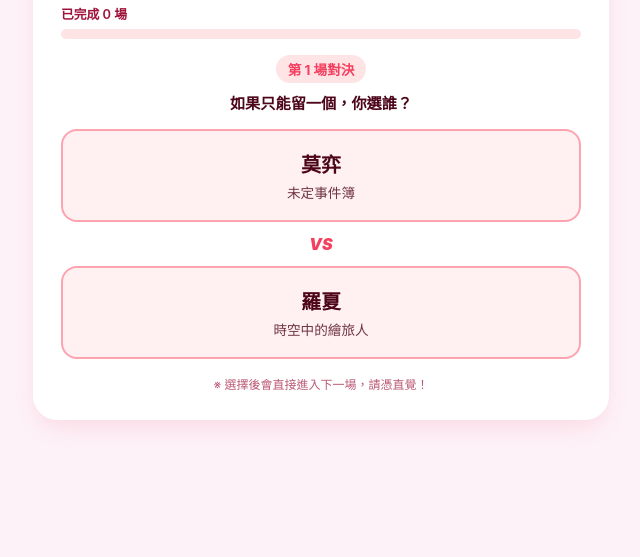
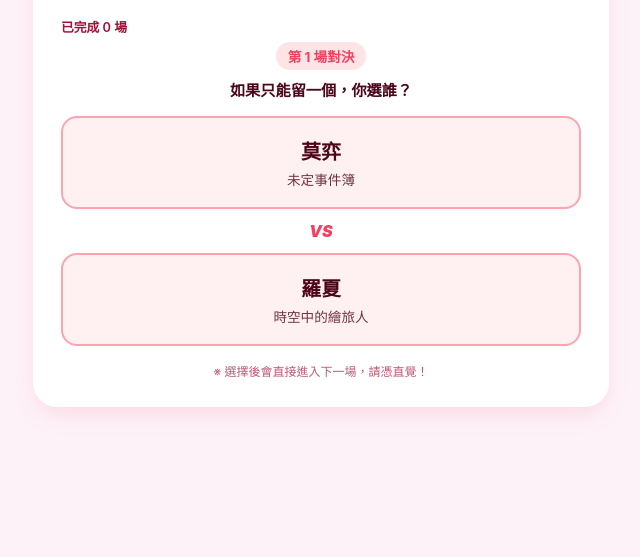
Before and after one commit to oforw2412/love-game, a plain HTML site: page index.html in a window 1280 px wide. Shown: the part 243-800 px from the top of the page, without its empty margins (319-959 px from the left). Drawn offline with Linux system fonts and the light colour scheme.

Commit message:
Remove progress bar from index.html
Removed progress bar elements and related JavaScript functionality.

```diff
--- a/index.html
+++ b/index.html
@@ -59,22 +59,6 @@
       color: var(--sub-text);
       margin-bottom: 6px;
       font-weight: 600;
-    }
-
-    .progress-bar-container {
-      width: 100%;
-      background-color: #ffe4e6;
-      border-radius: 999px;
-      height: 10px;
-      overflow: hidden;
-      margin-bottom: 16px;
-    }
-
-    .progress-bar {
-      height: 100%;
-      background-color: var(--primary);
-      width: 0%;
-      transition: width 0.3s ease;
     }
 
     .match-tag {
@@ -301,10 +285,6 @@
         <span id="progress-text">已完成 0 場</span>
       </div>
 
-      <div class="progress-bar-container">
-        <div class="progress-bar" id="progress"></div>
-      </div>
-
       <div id="match-tag" class="match-tag">第 1 場對決</div>
 
       <div class="question">如果只能留一個，你選誰？</div>
@@ -478,9 +458,6 @@
       document.getElementById('match-tag').textContent = `第 ${totalMatchesDone + 1} 場對決`;
       document.getElementById('progress-text').textContent = `已完成 ${totalMatchesDone} 場`;
 
-      const progress = Math.min(95, totalMatchesDone * 3);
-      document.getElementById('progress').style.width = `${progress}%`;
-
       isProcessingClick = false; // 允許進行下一次點擊
     }
 
@@ -517,7 +494,6 @@
     }
 
     function finishGame(finalRanking) {
-      document.getElementById('progress').style.width = `100%`;
       document.getElementById('game-box').style.display = 'none';
       document.getElementById('result-box').style.display = 'block';
 
```
